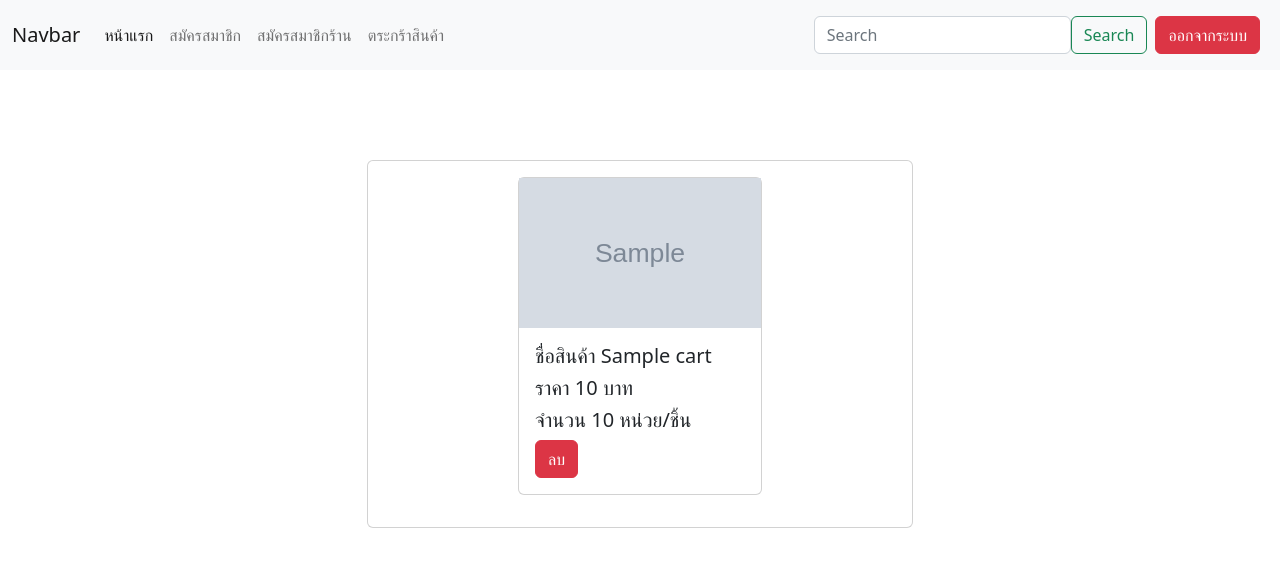
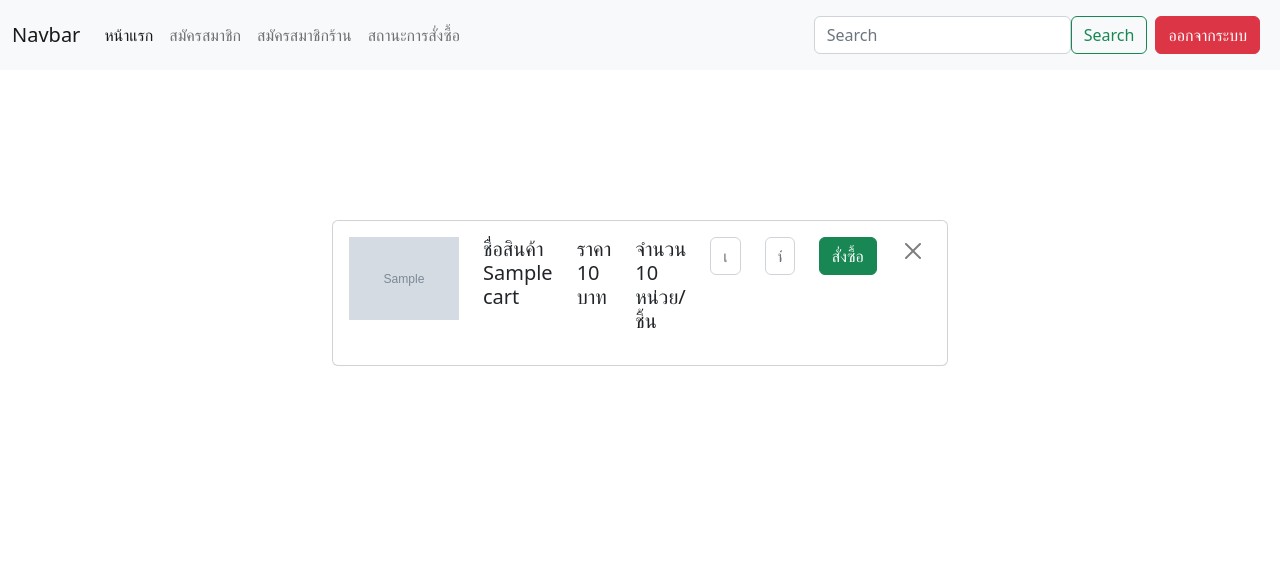
Before and after one commit to teerapat99999/e-com-php, a PHP site: page /cart.php in a window 1280 px wide. Shown: the top 567 px of the page. Run offline with PHP 8.4, Linux system fonts and the light colour scheme; the visitor is signed in with stand-in values (Sample User, id 1); tables that the repository leaves empty or names only in its code hold one stand-in row (values such as "Sample post"); grey boxes marked "Sample" are stand-in pictures.

Commit message:
update cart to  status
ๅ

```diff
--- a/cart.php
+++ b/cart.php
@@ -1,32 +1,8 @@
 <?php
 session_start();
 include('./db.php');
-if(isset($_SESSION['id_user'])){
 $id_user = $_SESSION['id_user'];
-if(isset($_POST['add'])){
-    $id_or = rand();
-    $name_product = $_POST['name_product'];
-    $price_product =  $_POST['price_product'];
-    $amount = $_POST['amount'];
-    $img_product = $_POST['img_product'];
-    $id_user = $_POST['id_user'];
-    $id_shop = $_POST['id_shop'];
-
-    $stmt = $conn->prepare("INSERT INTO  orderd (id_or,name_product,price_product,amount,img_product,id_user,id_shop) VALUE (?,?,?,?,?,?,?)");
-    $stmt->bind_param("issssii",$id_or,$name_product,$price_product,$amount,$img_product,$id_user,$id_shop);
-    $stmt->execute();
-
-    $stmtde = $conn->prepare("DELETE FROM cart WHERE id_user = ? ");
-    $stmtde->bind_param("i",$id_user);
-    $stmtde->execute();
-}
-if(isset($_POST['del'])){
-    $id_cart = $_POST['id_cart'];
-    $stmt = $conn->prepare("DELETE FROM cart WHERE id_cart = ? ");
-    $stmt->bind_param("i", $id_cart);
-    $stmt->execute();
-}
-}else{
+if(isset($_POST['addstatus'])){
 
 }
 ?>
@@ -41,52 +17,49 @@ if(isset($_POST['del'])){
     <script src="https://cdn.jsdelivr.net/npm/@popperjs/core@2.11.6/dist/umd/popper.min.js" integrity="sha384-oBqDVmMz9ATKxIep9tiCxS/Z9fNfEXiDAYTujMAeBAsjFuCZSmKbSSUnQlmh/jp3" crossorigin="anonymous"></script>
 <script src="https://cdn.jsdelivr.net/npm/bootstrap@5.2.3/dist/js/bootstrap.min.js" integrity="sha384-cuYeSxntonz0PPNlHhBs68uyIAVpIIOZZ5JqeqvYYIcEL727kskC66kF92t6Xl2V" crossorigin="anonymous"></script>
 </head>
+</head>
 <body>
     <?php include('./navbar.php'); ?>
-    <div class="container">
-        <div style='height:90px;'></div>
+    <div class="container-fluid">
+        <div style='height:150px;'></div>
         <div class="row justify-content-center aling-item-center">
             <div class="col-sm-12 col-md-8 col-lg-6">
                 <div class="card">
                     <div class="card-body">
-                        <div class="row justify-content-center aling-item-center">
-                        <?php
-                        if(isset($id_user)){
-                        $result = $conn->query("SELECT * FROM cart WHERE id_user = $id_user");
-                        if($result->num_rows > 0){
-                        $sum = 0 ;
+                        <?php $result = $conn->query("SELECT * FROM cart WHERE id_user = $id_user");
                         while($row = $result->fetch_assoc()){
-                        $total  = $row['price_product'] * $row['amount'];
-                        $sum += $total;
                         ?>
-                        <div class="col-sm-12 col-md-8 col-lg-6">
-                        <div class="mb-3">
-                                <div class="card">
-                                    <img src="./img/<?php echo $row['img_product']; ?>" style='max-height:150px;' alt="">
-                                    <div class="card-body">
-                                    <h5> ชื่อสินค้า <?php echo $row['name_product']; ?> </h5>
-                                    <h5> ราคา <?php echo $row['price_product']; ?> บาท </h5>
-                                    <h5>จำนวน <?php echo $row['amount']; ?> หน่วย/ชิ้น </h5>
-                                    <div class='col' align=''>
-                                        <form action="" method="post">
-                                        <input type="hidden" name="id_cart" value='<?php echo $row['id_cart']; ?>'>
-                                        <input type="submit" value='ลบ' name='del' class="btn btn-danger">
-                                        </form>
-                                    </div>
-                                </div>
-                                </div>
+                        <form action="" method="post">
+                        <div class="mb-2">
+                        <div class="row justify-content-center">
+                            <div class="col">
+                                <img src="./img/<?php echo $row['img_product']; ?>" style='max-height:100px; max-width:110px;' class='' alt="">
+                            </div>
+                            <div class="col">
+                                <h5>ชื่อสินค้า <?php echo $row['name_product']; ?> </h5>
+                            </div>
+                            <div class="col">
+                                <h5>ราคา <?php echo $row['price_product']; ?> บาท </h5>
+                            </div>
+                            <div class="col">
+                                <h5>จำนวน <?php echo $row['amount']; ?> หน่วย/ชิ้น</h5>
+                            </div>
+                            <div class="col">
+                                <input type="text" name='phone' class="form-control" placeholder = 'เบอร์โทร' require>
+                            </div>
+                            <div class="col">
+                                <input type="text" name='address' class="form-control" placeholder = 'ที่อยู่' require>
+                            </div>
+                            <div class="col">
+                            <input type="submit" value="สั่งซื้อ" name='addstatus' class="btn btn-success">
+                            </div>
+                            <div class="col">
+                                <input type="text" name='del' class="btn btn-close">
+                            </div>
                         </div>
                         </div>
+                        </form>
                         <?php } ?>
-                        <?php
-                        }else{
-                            echo "ไม่มีสินค้าในตระกร้า";
-                        }
-                     }else{
-                        echo "ไม่ได้สมัครสมาชิก";
-                     }
-                      ?>
-                        </div>
                     </div>
                 </div>
             </div>
--- a/index.php
+++ b/index.php
@@ -14,8 +14,8 @@ if(isset($_POST['add'])){
   $stmt->bind_param("sssssi", $id_user,$name_product,$price_product,$img_product,$amount,$id_shop);
 
   if($stmt->execute()){
-    echo "เพิ่มตระกร้าสำเร็จ";
     $_SESSION['id_user'] = $id_user;
+    header("location:./cart.php");
   }else{
     echo "เกิดข้อผิดพลาด";
   }
@@ -96,7 +96,7 @@ if(isset($_POST['add'])){
                        <input type="hidden" name="id_shop" value='<?php echo $row['id_shop']; ?>'>
                        <input type="number" name="amount" value='1' min='1'  class='form-control' id="">
                        <div class="mt-2">
-                       <input type="submit" value="เพิ่มลงตระกร้า" name='add'  class="btn btn-success">
+                       <input type="submit" value="สั่งซื้อ" name='add'  class="btn btn-success">
                        </div>
                     </form>
                     </div>
--- a/navbar.php
+++ b/navbar.php
@@ -17,7 +17,7 @@
                 <a class="nav-link" href="./shop/addshop.php">สมัครสมาชิกร้าน</a>
               </li>
               <li class="nav-item">
-                <a href= "./cart.php" class='nav-link'>ตระกร้าสินค้า</a>
+                <a href= "./cart.php" class='nav-link'>สถานะการสั่งซื้อ</a>
               </li>
             </ul>
             <form class="d-flex" role="search">
```
